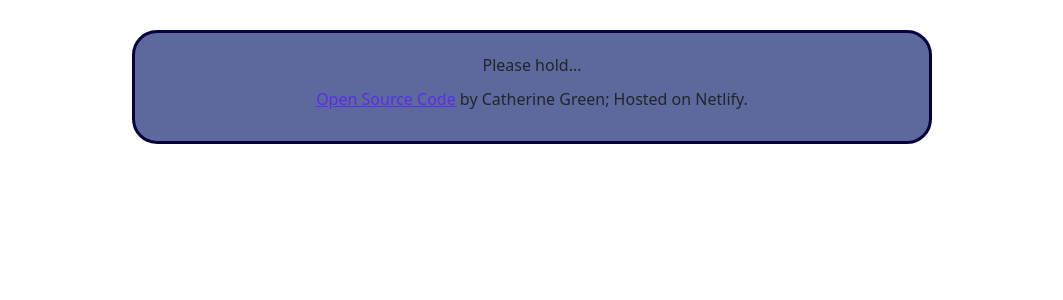
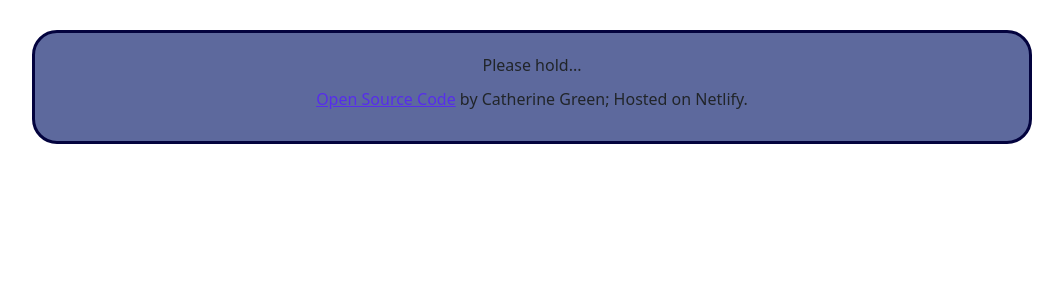
Before and after one commit to kittygreen87/weather-react-USE, a React (Create React App) app: page / in a window 1280 px wide. Shown: the top 300 px of the page, without its empty margins (108-1171 px from the left). Built offline with nearby package versions, Linux system fonts and the light colour scheme; no server answers.

Commit message:
app max width

```diff
--- a/src/Weather.css
+++ b/src/Weather.css
@@ -96,7 +96,7 @@ h3 {
 
 
 .App {
-  max-width: 800px;
+  max-width: 1000px;
   margin: 30px auto;
   background: rgb(93, 105, 157);
   border: 3px solid rgb(3, 3, 62);
```
